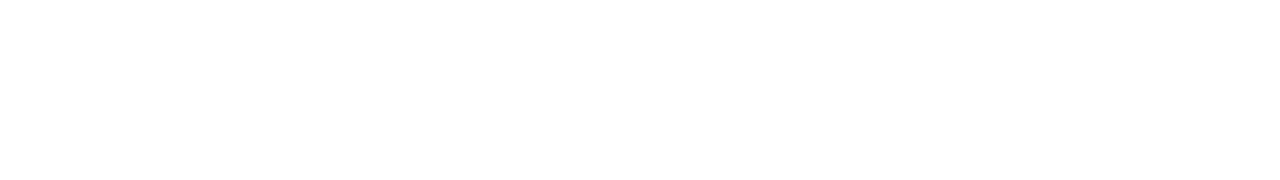
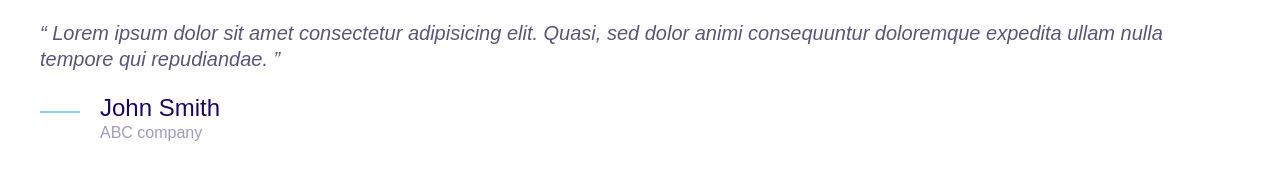
Before and after one commit to mokie223/Moshify, a plain HTML site: page index.html in a window 1280 px wide. Drawn offline with Linux system fonts and the light colour scheme.

Commit message:
Define the component of quotes.

```diff
--- a/css/styles.css
+++ b/css/styles.css
@@ -4,6 +4,7 @@
   --color-accent: #ff3400;
   --color-headings: #1b0760;
   --color-body: #918ca4;
+  --color-body-darker: #5c5577;
   --color-border: #ccc;
   --border-radias: 30px;
 }
@@ -369,9 +370,58 @@ a {
 }
 
 .media__body {
-  margin:0 2rem;
+  margin: 0 2rem;
 }
 
 .media__image {
   margin-top: 1rem;
 }
+
+/* Quotes */
+.quote {
+  font-size: 3rem;
+  font-style: italic;
+  color: var(--color-body-darker);
+  line-height: 1.3;
+}
+
+.quote__text::before {
+  content: open-quote;
+}
+
+.quote__text::after {
+  content: close-quote;
+}
+
+.quote__author {
+  font-style: normal;
+  font-weight: 500;
+  font-size: 3rem;
+  margin-bottom: 0;
+}
+
+.quote__organization {
+  font-size: 2rem;
+  font-style: normal;
+  opacity: 0.4;
+  color: var(--color-headings);
+}
+
+.quote__line {
+  position: relative;
+  bottom: 10px;
+}
+
+@media screen and (min-width: 1024px) {
+  .quote {
+    font-size: 2rem;
+  }
+
+  .quote__author {
+    font-size: 2.4rem;
+  }
+
+  .quote__organization {
+    font-size: 1.6rem;
+  }
+}
--- a/index.html
+++ b/index.html
@@ -15,6 +15,25 @@
     />
   </head>
   <body>
-
+    <blockquote class="quote">
+      <p class="quote__text">
+        Lorem ipsum dolor sit amet consectetur adipisicing elit. Quasi, sed
+        dolor animi consequuntur doloremque expedita ullam nulla tempore qui
+        repudiandae.
+      </p>
+      <footer>
+        <div class="media">
+          <div class="media__image">
+            <svg class="icon icon--primary quote__line">
+              <use xlink:href="images/sprite.svg#line"></use>
+            </svg>
+          </div>
+          <div class="media__body">
+            <h3 class="media__title quote__author">John Smith</h3>
+            <p class="quote__organization">ABC company</p>
+          </div>
+        </div>
+      </footer>
+    </blockquote>
   </body>
 </html>
```
Also changed, not shown: components/quotes.html (added, +19 -0 lines).
